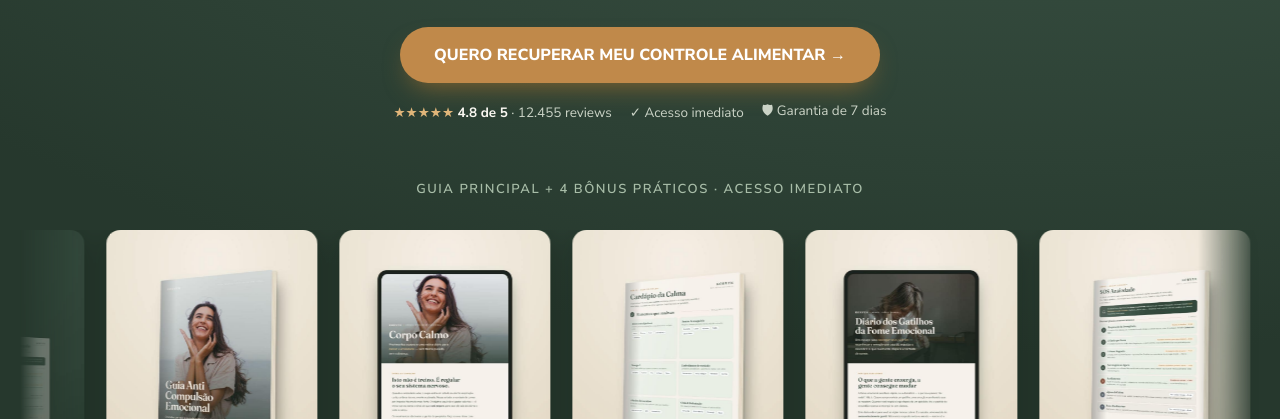
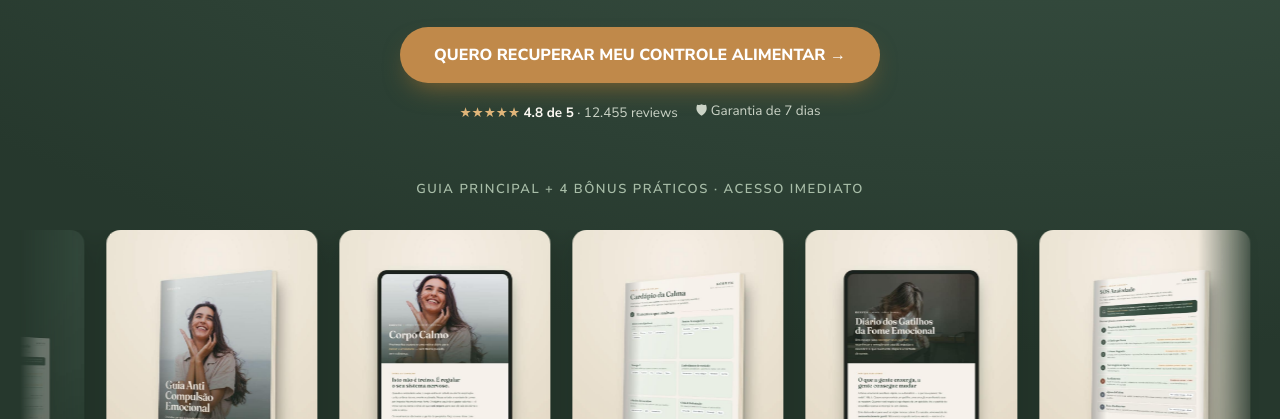
Before and after one commit to gabrielssilverio123-debug/landingpage-V3, a website built with Vite: page index.html in a window 1280 px wide. Shown: the part 381-800 px from the top of the page. Built offline with nearby package versions, Linux system fonts and the light colour scheme; files whose address does not match are found by name.

Commit message:
Remove redundant access bullet point

```diff
--- a/index.html
+++ b/index.html
@@ -118,7 +118,6 @@ html{scroll-behavior:smooth}
     </div>
     <div style="display:flex;flex-wrap:wrap;justify-content:center;align-items:center;gap:8px 18px;margin-top:18px;font-size:13.5px;color:#CBD3C6;">
       <span><span style="color:#E0B579;">★★★★★</span> <strong style="color:#FBF8F2;">4.8 de 5</strong> · 12.455 reviews</span>
-      <span>✓ Acesso imediato</span>
       <span>🛡 Garantia de 7 dias</span>
     </div>
   </div>
```
